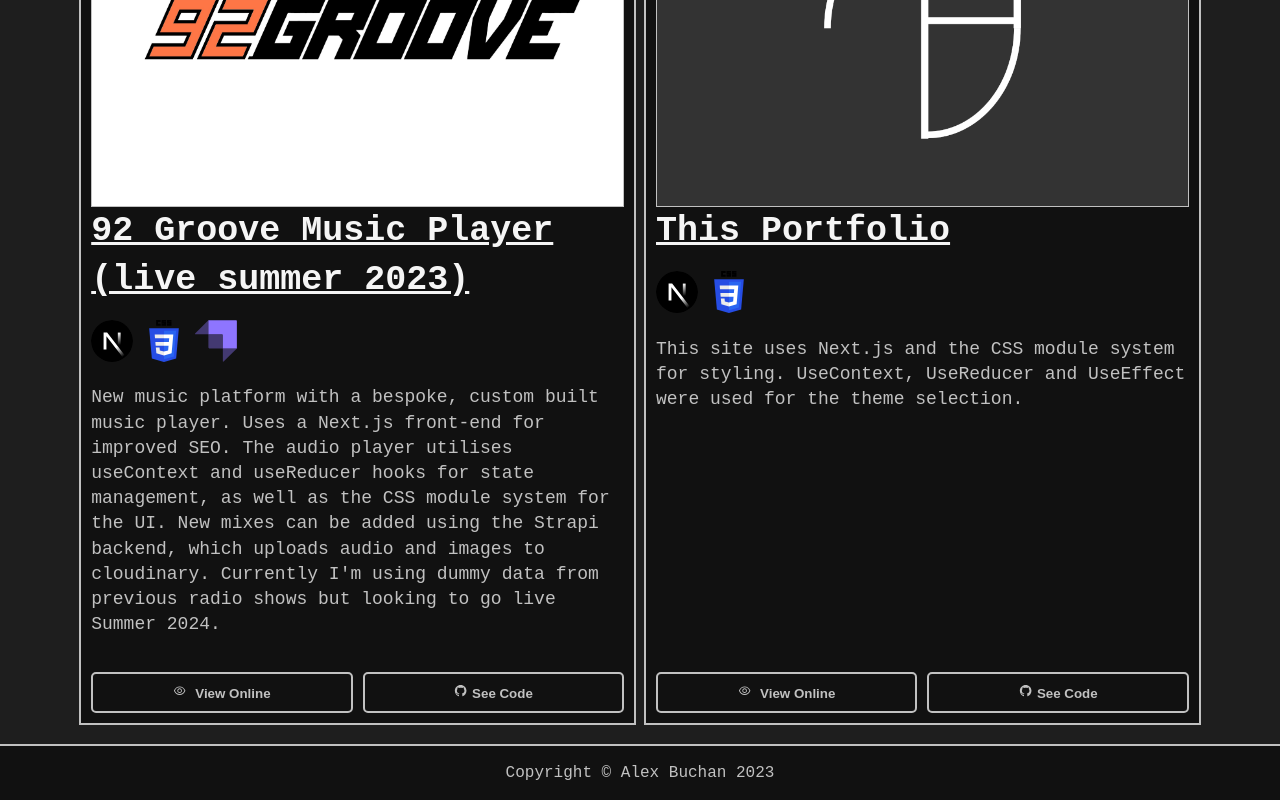
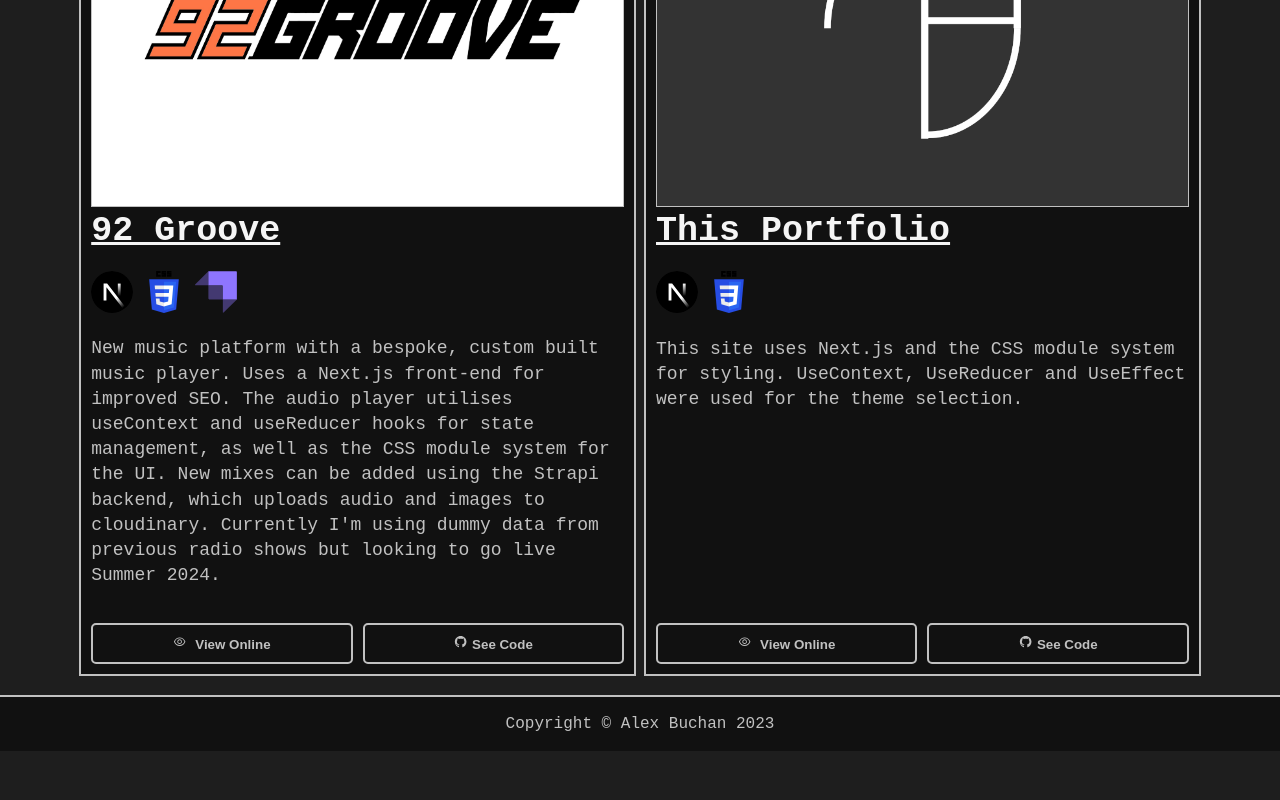
Before and after one commit to alexnyebuchan/alex-buchan-frontend, a Next.js app: page / in a window 1280 px wide. Shown: the part 2698-3498 px from the top of the page. After the commit the page ends 3449 px from the top, so only its background shows below. Built offline with nearby package versions, Linux system fonts and the light colour scheme; a web font is replaced by a local one.

Commit message:
92 change

```diff
--- a/projects.js
+++ b/projects.js
@@ -97,7 +97,7 @@
   },
   {
     id: 5,
-    title: '92 Groove Music Player (live summer 2023)',
+    title: '92 Groove',
     description:
       "New music platform with a bespoke, custom built music player. Uses a Next.js front-end for improved SEO. The audio player utilises useContext and useReducer hooks for state management, as well as the  CSS module system for the UI. New mixes can be added using the Strapi backend, which uploads audio and images to cloudinary. Currently I'm using dummy data from previous radio shows but looking to go live Summer 2024.",
     github: 'https://github.com/alexnyebuchan/92groove',
```
